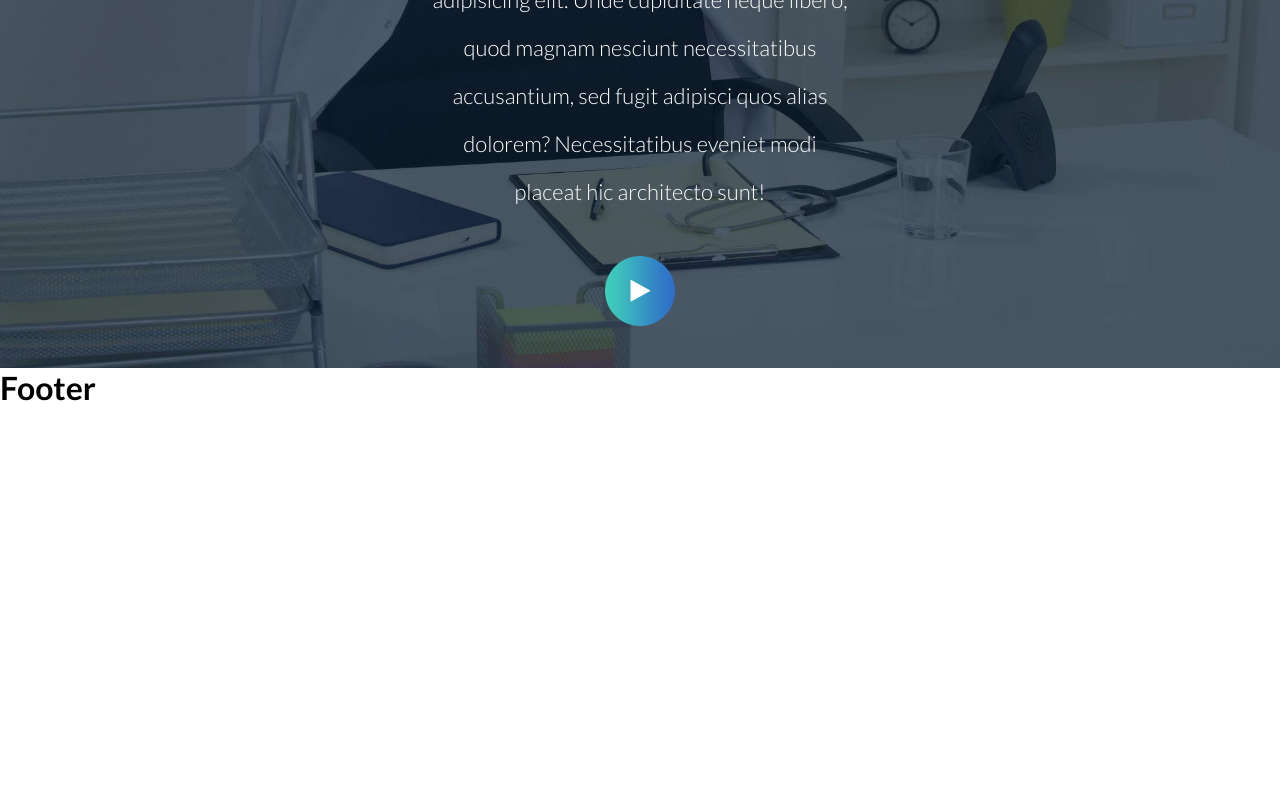
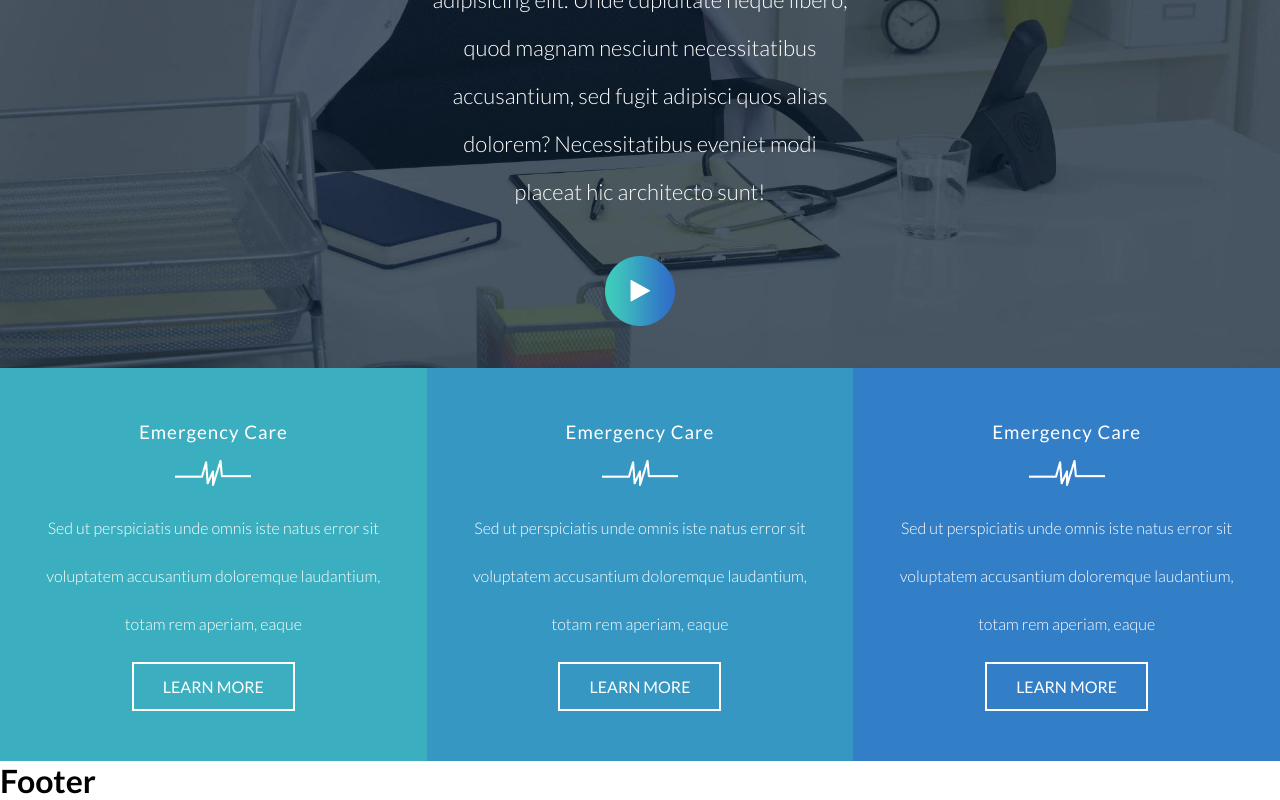
Before and after one commit to eliaraguso/proj-html-vuejs, a Vue app: page / in a window 1280 px wide. Shown: the part 5835-6635 px from the top of the page. Before the commit the page ends 6242 px from the top, so only its background shows below. Built offline with nearby package versions, Linux system fonts and the light colour scheme.

Commit message:
aggiunta LearnMore section

```diff
--- /dev/null
+++ b/src/components/LearnMore-section.vue
@@ -0,0 +1,89 @@
+<template>
+  <section id="learnMore-section">
+    <div class="learn-box" id="first-box">
+      <h3>Emergency Care</h3>
+      <img src="../assets/img/wave-divider.png" alt="">
+      <p>
+        Sed ut perspiciatis unde omnis iste natus error sit voluptatem
+        accusantium doloremque laudantium, totam rem aperiam, eaque
+      </p>
+      <a href="#">LEARN MORE</a>
+    </div>
+     <div class="learn-box" id="second-box">
+      <h3>Emergency Care</h3>
+      <img src="../assets/img/wave-divider.png" alt="">
+      <p>
+        Sed ut perspiciatis unde omnis iste natus error sit voluptatem
+        accusantium doloremque laudantium, totam rem aperiam, eaque
+      </p>
+      <a href="#">LEARN MORE</a>
+    </div>
+     <div class="learn-box" id="third-box">
+      <h3>Emergency Care</h3>
+      <img src="../assets/img/wave-divider.png" alt="">
+      <p>
+        Sed ut perspiciatis unde omnis iste natus error sit voluptatem
+        accusantium doloremque laudantium, totam rem aperiam, eaque
+      </p>
+      <a href="#">LEARN MORE</a>
+    </div>
+  </section>
+</template>
+
+<script>
+export default {
+  name: "Learn",
+};
+</script>
+
+<style lang="scss" scoped>
+    #learnMore-section {
+        color: white;
+        display: flex;
+        .learn-box {
+            text-align: center;
+            width: calc(100% / 3);
+            padding: 40px 30px 50px 30px;
+            line-height: 48px;
+            h3 {
+                font-weight: 400;
+                letter-spacing: 1px;
+            }
+            p {
+                margin-bottom: 15px;
+                font-weight: 300;
+            }
+            a {
+                color: white;
+                text-decoration: none;
+                border: 2px solid white;
+                padding: 13px 29px;
+                font-weight: 400;
+                &:hover {
+
+                }
+            }
+        }
+        #first-box {
+            background-color: #3bafbf;
+            a:hover {
+                background-color: white;
+                color: #3bafbf;
+            }
+        }
+        #second-box {
+            background-color: #3697c3;
+             a:hover {
+                background-color: white;
+                color: #3697c3;
+            }
+        }
+        #third-box {
+            background-color: #327ec7;
+             a:hover {
+                background-color: white;
+                color: #327ec7;
+            }
+        }
+    }
+</style>
--- a/src/components/Main.vue
+++ b/src/components/Main.vue
@@ -4,6 +4,7 @@
     <Doctors />
     <Services />
     <Facilities />
+    <Learn />
 
   </main>
 </template>
@@ -13,6 +14,7 @@ import Welcome from './Welcome-section.vue';
 import Doctors from './Doctors-section.vue';
 import Services from './Services-section.vue';
 import Facilities from './Facilities-section.vue';
+import Learn from './LearnMore-section.vue'
 
 
 
@@ -23,6 +25,7 @@ export default {
       Doctors,
       Services,
       Facilities,
+      Learn,
     }
 }
 </script>
```
